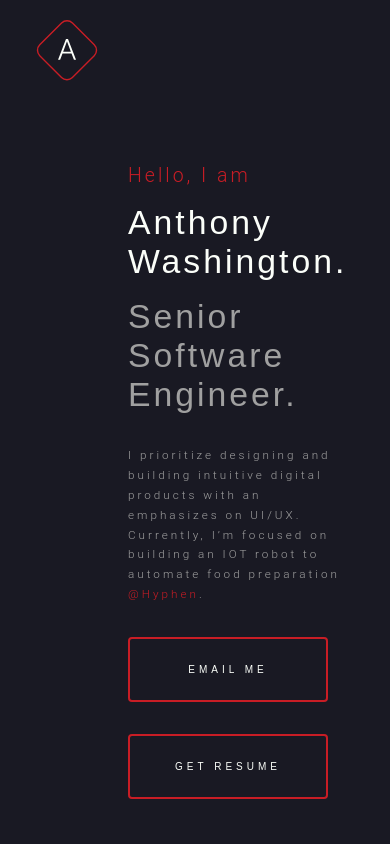
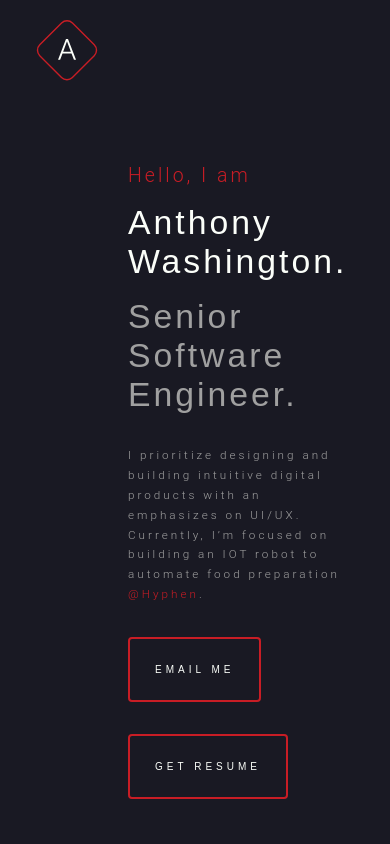
Before and after one commit to antwash/antdwash.com, a Next.js app: page / in a window 390 px wide. Shown: the top 844 px of the page. Built offline with nearby package versions, Linux system fonts and the light colour scheme; a web font is replaced by a local one.

Commit message:
components: migrate media queries to rem

```diff
--- a/components/button.tsx
+++ b/components/button.tsx
@@ -19,7 +19,7 @@ export const Button = (props: ButtonProps) => {
       border: `.2rem solid ${theme.palette.secondary}`,
       borderRadius: ".4rem",
       padding: "2.5rem",
-      minWidth: "20rem",
+      minWidth: "10rem",
       color: theme.palette.primary,
       "&:hover": {
         backgroundColor: theme.palette.secondaryTint,
--- a/components/layout.tsx
+++ b/components/layout.tsx
@@ -22,7 +22,7 @@ const useStyles = createUseStyles((theme) => ({
     paddingLeft: theme.spacing.xl,
   },
 
-  "@media (max-width: 768px)": {
+  "@media (max-width: 48rem)": {
     content: {
       marginLeft: 0,
     },
--- a/components/socialMediaBar.tsx
+++ b/components/socialMediaBar.tsx
@@ -53,7 +53,7 @@ const SocialMediaList = () => {
       height: "10rem",
     },
 
-    "@media (max-width: 768px)": {
+    "@media (max-width: 48rem)": {
       iconList: {
         flexDirection: "row",
       },
@@ -89,7 +89,7 @@ export const VerticalSocialMediaBar = () => {
       position: "fixed",
       bottom: 0,
     },
-    "@media (max-width: 768px)": {
+    "@media (max-width: 48rem)": {
       container: {
         display: "none",
       },
```
